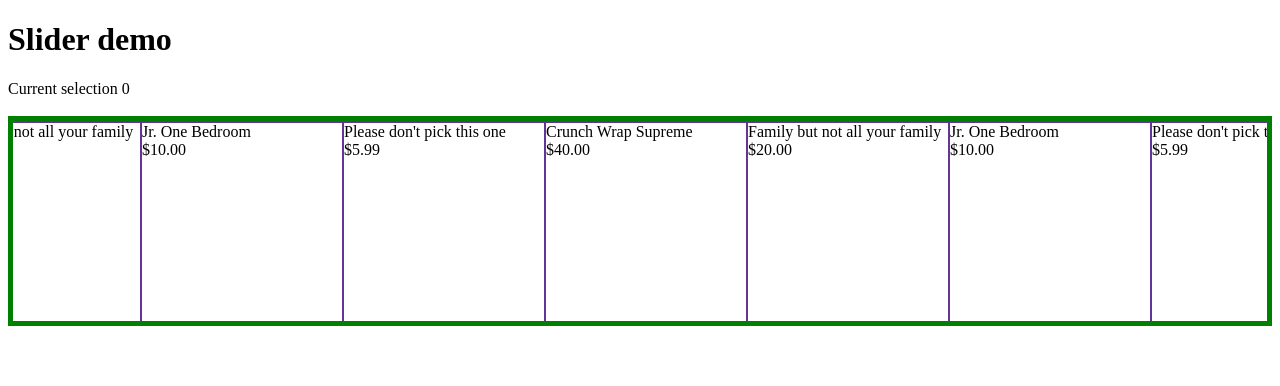
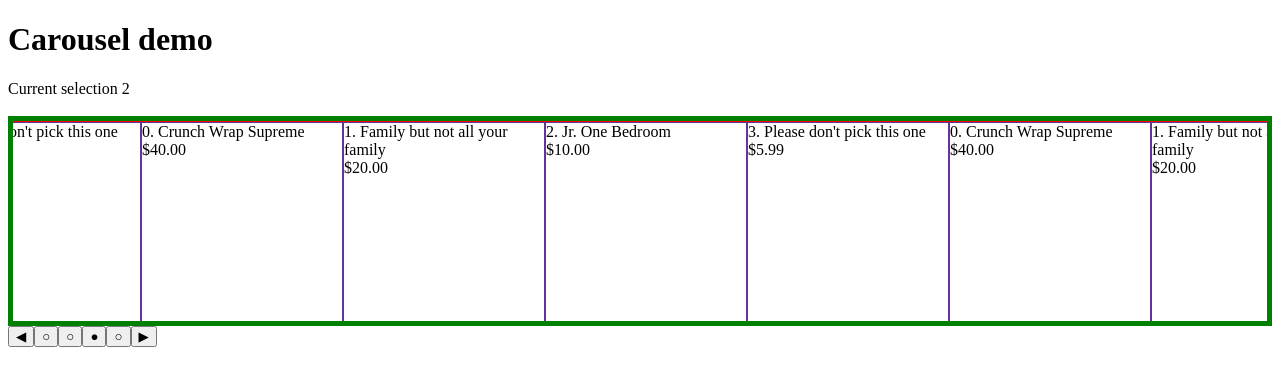
Before and after one commit to betaorbust/carousel, a React (Create React App) app: page / in a window 1280 px wide. Shown: the top 386 px of the page. Built offline with nearby package versions, Linux system fonts and the light colour scheme.

Commit message:
feat: Get it all working.

```diff
--- a/src/App.tsx
+++ b/src/App.tsx
@@ -1,28 +1,29 @@
 /* @jsxImportSource @emotion/react */
 import React, { useCallback, useMemo, useState } from 'react';
-import { SwipeContainer } from './swipe-container';
+import { CarouselContainer } from './carousel-container';
+import { CarouselControls } from './carousel-controls';
 
 const plans = [
 	{
-		name: 'Crunch Wrap Supreme',
+		name: '0. Crunch Wrap Supreme',
 		price: '$40.00',
 	},
 	{
-		name: 'Family but not all your family',
+		name: '1. Family but not all your family',
 		price: '$20.00',
 	},
 	{
-		name: 'Jr. One Bedroom',
+		name: '2. Jr. One Bedroom',
 		price: '$10.00',
 	},
 	{
-		name: `Please don't pick this one`,
+		name: `3. Please don't pick this one`,
 		price: '$5.99',
 	},
 ] as const;
 
 export const App: React.FC = function App() {
-	const [currentIndex, setCurrentIndex] = useState(0);
+	const [currentIndex, setCurrentIndex] = useState(2);
 	const onChange = useCallback((index: number) => {
 		setCurrentIndex(index);
 	}, []);
@@ -40,12 +41,17 @@ export const App: React.FC = function App() {
 
 	return (
 		<div className="App">
-			<h1>Slider demo</h1>
+			<h1>Carousel demo</h1>
 			<div>Current selection {currentIndex}</div>
 			<br />
-			<SwipeContainer onChange={onChange} currentIndex={currentIndex}>
+			<CarouselContainer onChange={onChange} currentIndex={currentIndex}>
 				{elements}
-			</SwipeContainer>
+			</CarouselContainer>
+			<CarouselControls
+				indexLabels={plans.map(({ name }) => name)}
+				onChange={onChange}
+				currentIndex={currentIndex}
+			/>
 		</div>
 	);
 };
--- a/src/swipe-container.tsx
+++ b/src/carousel-container.tsx
@@ -1,5 +1,21 @@
 /* @jsxImportSource @emotion/react */
 /* eslint-disable react/no-array-index-key */
+/**
+ * @fileoverview CarouselContainer
+ * This file creates a swipeable, clickable, carousel that does not itself
+ * hold the state of the current index. As the parent component changes the current
+ * index, the container will animate to that index. It does this by creating a
+ * virtualized list of elements based on the children passed in. There's a
+ * full clone of the child elements put before and after the actual child elements
+ * so we have a visually continuous list of elements so a user can go forward or backwards
+ * without seeing a blank space.
+ *
+ * When the current index changes, this element will find the desired direction and add
+ * that to a desired offset. While the desired offset is not 0, it moves it 1 closer to
+ * 0 and triggers a shift animation. This lets us stack up multiple moves and play them
+ * one after another until we get to the final targe -- so a user can swipe faster than
+ * we animate.
+ */
 import React, {
 	useMemo,
 	useState,
@@ -10,12 +26,12 @@ import React, {
 import { css } from '@emotion/react';
 import { useSwipeable } from 'react-swipeable';
 import { useWindowSize } from 'usehooks-ts';
-import { SwipeElement } from './swipe-element';
+import { CarouselElement } from './carousel-element';
 import { usePrevious } from './hooks';
 
 const SWIPE_SPEED_S = 0.2;
 
-type SwipeContainerProps = {
+type CarouselContainerProps = {
 	onChange: (index: number) => void;
 	currentIndex: number;
 	children: React.ReactNode;
@@ -28,7 +44,7 @@ const wrapperStyles = css`
 	overflow: hidden;
 `;
 
-const containerStyles = css`
+const shifterStyles = css`
 	display: flex;
 	border: solid 1px red;
 	position: absolute;
@@ -49,7 +65,6 @@ function positionCurrentIndex(
 		return 0;
 	}
 	const wrapperDims = wrapperRef.current.getBoundingClientRect();
-	// const containerDims = containerRef.current.getBoundingClientRect();
 	const target = containerRef.current.children[targetIndex];
 	const targetDims = target.getBoundingClientRect();
 	const naturalPosition = (targetIndex + 0.5) * targetDims.width;
@@ -57,29 +72,33 @@ function positionCurrentIndex(
 	return offset;
 }
 
-export const SwipeContainer: React.FC<SwipeContainerProps> =
-	function SwipeContainer({ onChange, children, currentIndex }) {
-		const outsideRef = useRef<HTMLDivElement | null>(null);
-		const containerRef = useRef<HTMLDivElement | null>(null);
+export const CarouselContainer: React.FC<CarouselContainerProps> =
+	function CarouselContainer({ onChange, children, currentIndex }) {
+		const wrapperRef = useRef<HTMLDivElement | null>(null);
+		const shifterRef = useRef<HTMLDivElement | null>(null);
 		const childCount = React.Children.count(children);
 		// Tracks how far we have to go.
 		const [desiredOffset, setDesiredOffset] = useState(0);
 		const [transitionPhase, setTransitionPhase] = useState<
-			'rest' | 'moving' | 'stopped'
+			'rest' | 'move' | 'reconcile'
 		>('rest');
 		// This is in the virtualized list, so we start out childIndex offset
 		// because we have a copy of all elements in front of us
 		const [internalIndex, setInternalIndex] = useState(
 			currentIndex + childCount,
 		);
-		const [, setInitialMount] = useState(false);
+		const unsafePreviousIndex = usePrevious(currentIndex);
+		const previousIndex = unsafePreviousIndex ?? currentIndex;
 
-		const previousIndex = usePrevious(currentIndex) || currentIndex;
+		// Re-render on window sizing changes.
+		useWindowSize();
 
+		// Calculate and set updated desiredOffset, which will be
+		// shifted towards 0 as animations complete.
 		useEffect(() => {
 			// If we're wrapping around from end to start
 			if (currentIndex - previousIndex < -1) {
-				// Use the first one of the virutual list
+				// Use the first one of the virtual list
 				setDesiredOffset((d) => d + 1);
 			}
 			// If we're wrapping from start to end
@@ -92,13 +111,14 @@ export const SwipeContainer: React.FC<SwipeContainerProps> =
 			}
 		}, [currentIndex, previousIndex]);
 
-		// Handle if we have outstanding desiredOffsets
+		// If there are desiredOffsets, move them towards 0 by triggering
+		// a single animation shift.
 		useEffect(() => {
 			if (desiredOffset === 0 || transitionPhase !== 'rest') {
 				return;
 			}
 			// We're going to move!
-			setTransitionPhase('moving');
+			setTransitionPhase('move');
 			if (desiredOffset > 0) {
 				setInternalIndex((vi) => vi + 1);
 				setDesiredOffset((d) => d - 1);
@@ -108,48 +128,31 @@ export const SwipeContainer: React.FC<SwipeContainerProps> =
 			}
 			// Clean up after we're done with the transition
 			window.setTimeout(() => {
-				setTransitionPhase('stopped');
+				setTransitionPhase('reconcile');
 			}, SWIPE_SPEED_S * 1000);
 		}, [desiredOffset, transitionPhase]);
 
 		useEffect(() => {
-			if (transitionPhase === 'stopped') {
+			if (transitionPhase === 'reconcile') {
 				// Update virtual index to match centered element
 				if (internalIndex < childCount) {
 					setInternalIndex((v) => v + childCount);
-				} else if (internalIndex > 2 * childCount) {
+				} else if (internalIndex >= 2 * childCount) {
 					setInternalIndex((v) => v - childCount);
 				}
 				setTransitionPhase('rest');
 			}
 		}, [transitionPhase, childCount, internalIndex]);
-		const transition =
-			transitionPhase === 'rest'
-				? 'none'
-				: `transform ${SWIPE_SPEED_S}s ease-out`;
-
-		// Re-render on window sizing changes.
-		useWindowSize();
-
-		const moveIndexWithWrap = useCallback(
-			(totalChildren: number, incrementBy: number) => {
-				onChange(
-					(currentIndex + totalChildren + incrementBy) %
-						totalChildren,
-				);
-			},
-			[currentIndex, onChange],
-		);
 
 		// Things to do when a user swipes
 		const swipeableHandlers = useSwipeable({
 			onSwipedLeft: () => {
-				console.log('swiped left!');
-				moveIndexWithWrap(childCount, 1);
+				// Wrap around if needed
+				onChange((currentIndex + childCount + 1) % childCount);
 			},
 			onSwipedRight: () => {
-				console.log('swiped right!');
-				moveIndexWithWrap(childCount, -1);
+				// Wrap around if needed
+				onChange((currentIndex + childCount - 1) % childCount);
 			},
 			swipeDuration: 500,
 			touchEventOptions: { passive: false },
@@ -159,29 +162,21 @@ export const SwipeContainer: React.FC<SwipeContainerProps> =
 
 		// The swiper mechanism uses its own ref, so we're
 		// using a callback ref to get ahold of it and
-		// asign that ref to our own outsideRef so we can
+		// assign that ref to our own outsideRef so we can
 		// apply styles etc. to it.
 		const refPassthrough = useCallback(
 			(el: HTMLDivElement) => {
-				console.log('refpassthrough was different');
 				// call useSwipeables ref prop with el
 				swipeableHandlers.ref(el);
 				// set the el to a ref you can access yourself
-				outsideRef.current = el;
+				wrapperRef.current = el;
 			},
 			[swipeableHandlers],
 		);
 
-		// When the user clicks directly on one of the children
-		// we want to switch to that directly
-		const handleChildClick = useCallback(
-			(nextIndex: number) => {
-				console.log('clicked!', nextIndex);
-				onChange(nextIndex);
-			},
-			[onChange],
-		);
-
+		// Build out a virtual list of children where we have a virtual set of
+		// children before and after the actual children. This allows us to
+		// virtualize the infinite scroll.
 		const wrappedChildren = useMemo(() => {
 			const before: Array<React.ReactElement> = [];
 			const content: Array<React.ReactElement> = [];
@@ -191,69 +186,69 @@ export const SwipeContainer: React.FC<SwipeContainerProps> =
 					return;
 				}
 				before.push(
-					<SwipeElement
-						key={`virtual-before-${childIndex - childCount}`}
+					<CarouselElement
+						key={`before-${childIndex}${childCount}`}
 						onClick={(): void => {
-							handleChildClick(childIndex);
+							onChange(childIndex);
 						}}
 					>
 						{React.cloneElement(child)}
-					</SwipeElement>,
+					</CarouselElement>,
 				);
 				content.push(
-					<SwipeElement
+					<CarouselElement
 						key={childIndex}
 						onClick={(): void => {
-							handleChildClick(childIndex);
+							onChange(childIndex);
+						}}
+					>
+						{child}
+					</CarouselElement>,
+				);
+				after.push(
+					<CarouselElement
+						key={`after-${childIndex}${childCount}`}
+						onClick={(): void => {
+							onChange(childIndex);
 						}}
 					>
 						{React.cloneElement(child)}
-					</SwipeElement>,
-				);
-				after.push(
-					<SwipeElement
-						key={`virtual-after-${childIndex}${childCount}`}
-						onClick={(): void => {
-							handleChildClick(childIndex);
-						}}
-					>
-						{React.cloneElement(child)}
-					</SwipeElement>,
+					</CarouselElement>,
 				);
 			});
 			return [...before, ...content, ...after];
-		}, [children, childCount, handleChildClick]);
+		}, [children, childCount, onChange]);
 
 		const transform = `translateX(${positionCurrentIndex(
 			internalIndex,
-			containerRef,
-			outsideRef,
+			shifterRef,
+			wrapperRef,
 		)}px)`;
 
-		// Because this depends on measuring the actual layout of
-		// the
-		useEffect(() => {
-			// This won't match the server, so to
-			// suppress the warnings about not matching
-			// on hydration, we're updating it in a setTimeout
-			window.setTimeout(() => {
-				setInitialMount(true);
-			}, 1);
-		}, []);
-
-		console.log({});
+		const transition =
+			transitionPhase === 'rest'
+				? 'none'
+				: `transform ${SWIPE_SPEED_S}s ease-out`;
 
 		return (
 			<div
+				// This entire component is hidden from screen readers and keyboard
+				// navigation because the infinite virtual list of buttons is a terrible
+				// user experience. Instead, the lower carousel navigation is focusable
+				// and aria labels that match the contents of this component's children.
+				aria-hidden
 				// eslint-disable-next-line react/jsx-props-no-spreading
 				{...swipeableHandlers}
 				ref={refPassthrough}
 				css={wrapperStyles}
 			>
 				<div
-					ref={containerRef}
-					css={containerStyles}
-					style={{ transition, transform }}
+					ref={shifterRef}
+					css={shifterStyles}
+					style={{
+						transition,
+						transform,
+					}}
 				>
 					{wrappedChildren}
 				</div>
--- /dev/null
+++ b/src/carousel-controls.tsx
@@ -0,0 +1,48 @@
+import React from 'react';
+
+type CarouselControlsTypes = {
+	indexLabels: string[];
+	onChange: (index: number) => void;
+	currentIndex: number;
+};
+export const CarouselControls: React.FC<CarouselControlsTypes> =
+	function CarouselControls({ indexLabels, onChange, currentIndex }) {
+		return (
+			<div>
+				<button
+					type="button"
+					onClick={(): void =>
+						onChange(
+							currentIndex <= 0
+								? indexLabels.length
+								: currentIndex - 1,
+						)
+					}
+				>
+					◀
+				</button>
+				{indexLabels.map((label, index) => (
+					<button
+						type="button"
+						title={label}
+						key={label}
+						onClick={(): void => onChange(index)}
+					>
+						{index === currentIndex ? '●' : '○'}
+					</button>
+				))}
+				<button
+					type="button"
+					onClick={(): void =>
+						onChange(
+							currentIndex >= indexLabels.length - 1
+								? 0
+								: currentIndex + 1,
+						)
+					}
+				>
+					▶
+				</button>
+			</div>
+		);
+	};
```
Also changed, not shown: src/carousel-element.tsx (renamed from src/swipe-element.tsx, +3 -5 lines), src/hooks.ts (+4 -4 lines), .eslintrc.js.
